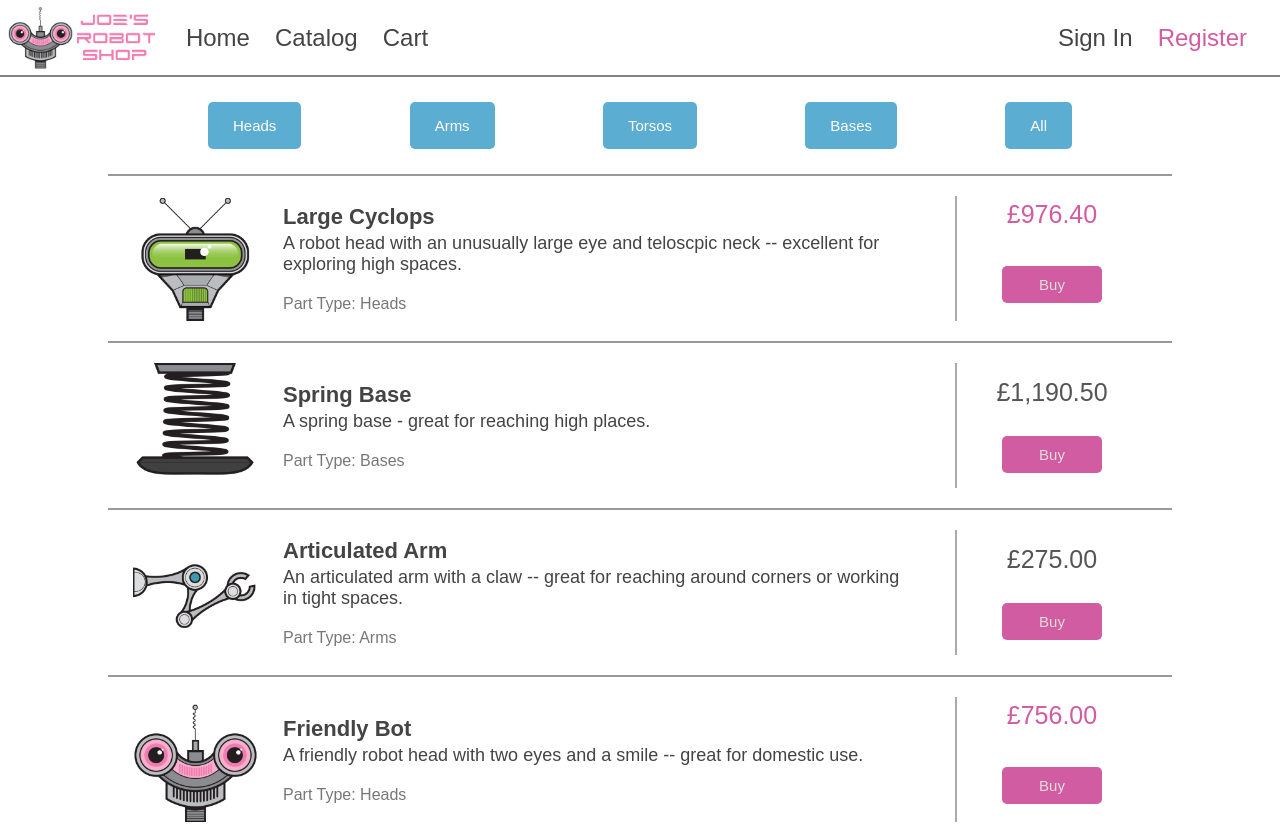
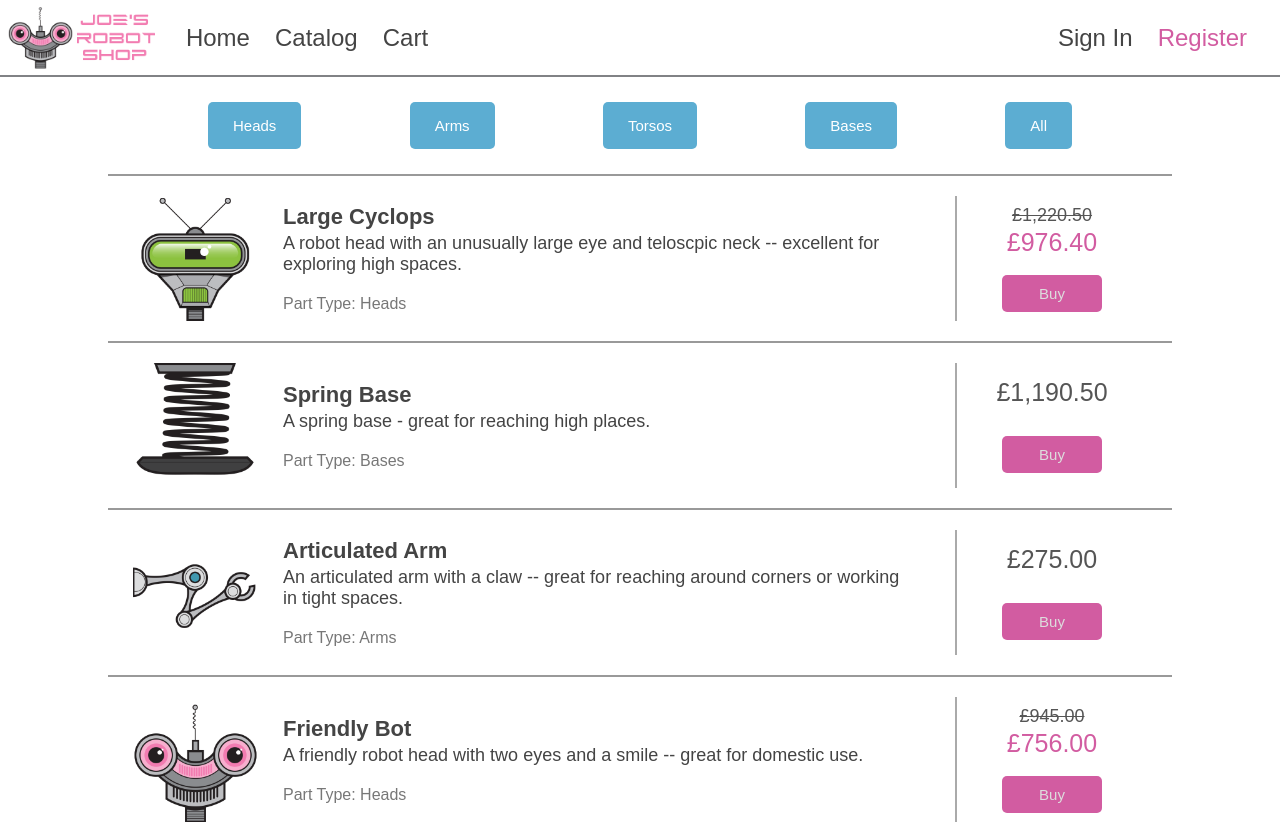
Before and after one commit to IEdiong/robots-store, an Angular app: page / in a window 1280 px wide. Shown: the top 824 px of the page. Built offline with nearby package versions, Linux system fonts and the light colour scheme.

Commit message:
implement ngClass directive for styling

```diff
--- a/src/app/catalog/catalog.component.css
+++ b/src/app/catalog/catalog.component.css
@@ -1,3 +1,8 @@
+.strike-through {
+  text-decoration: line-through;
+  font-size: 18px;
+}
+
 .container {
   display: flex;
   flex-direction: column;
--- a/src/app/catalog/catalog.component.html
+++ b/src/app/catalog/catalog.component.html
@@ -19,7 +19,7 @@
           </div>
         </div>
         <div class="price">
-          <div *ngIf="product.discount === 0">
+          <div [ngClass]="getDiscountedClasses(product)">
             {{ product.price | currency : "GBP" }}
           </div>
           <div class="discount" *ngIf="product.discount > 0">
--- a/src/app/catalog/catalog.component.ts
+++ b/src/app/catalog/catalog.component.ts
@@ -188,6 +188,14 @@ export class CatalogComponent {
     ];
   }
 
+  getDiscountedClasses(product: IProduct) {
+    if (product.discount > 0) {
+      return 'strike-through';
+    } else {
+      return '';
+    }
+  }
+
   getImageUrl(product: IProduct): string {
     return '/assets/images/robot-parts/' + product.imageName;
   }
```
